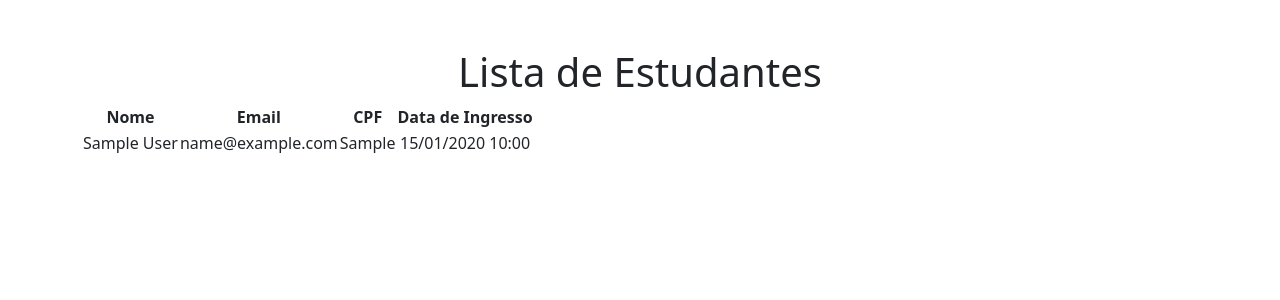
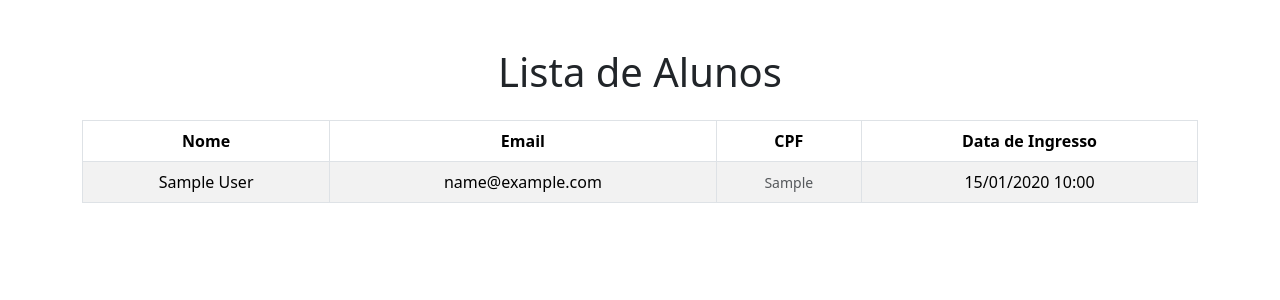
Before and after one commit to manoelcn/academia-dev-python, a Django app: page /students/list/ in a window 1280 px wide. Shown: the part 120-420 px from the top of the page. Run offline with Django 5.2, Linux system fonts and the light colour scheme; tables that the repository leaves empty hold one stand-in row (values such as "Sample post").

Commit message:
style: muda layout da tabela da listagem de alunos

```diff
--- a/students/templates/student_list.html
+++ b/students/templates/student_list.html
@@ -5,31 +5,38 @@
 {% endblock %}
 
 {% block content %}
-    <h1>Lista de Estudantes</h1>
+    <h1 class="mt-4 mb-4">Lista de Alunos</h1>
 
     {% if students %}
-    <table>
+
+        <div class="table-responsive">
+            <table class="table table-striped table-hover table-bordered">
                 <thead>
                     <tr>
-                <th >Nome</th>
-                <th >Email</th>
-                <th >CPF</th>
-                <th >Data de Ingresso</th>
+                        <th>Nome</th>
+                        <th>Email</th>
+                        <th>CPF</th>
+                        <th>Data de Ingresso</th>
                     </tr>
                 </thead>
                 <tbody>
                     {% for student in students %}
                     <tr>
-                <td >{{ student.name }}</td>
-                <td >{{ student.email }}</td>
-                <td >{{ student.cpf }}</td>
-                <td >{{ student.admission_date|date:"d/m/Y H:i" }}</td>
+                        <td>{{ student.name }}</td>
+                        <td>{{ student.email }}</td>
+                        <td><span class="text-muted small">{{ student.cpf }}</span></td>
+                        <td>{{ student.admission_date|date:"d/m/Y H:i" }}</td>
                     </tr>
                     {% endfor %}
                 </tbody>
             </table>
+        </div>
+
     {% else %}
-    <p>Nenhum aluno encontrado.</p>
+        <div class="alert alert-warning text-center" role="alert">
+            <i class="fas fa-exclamation-triangle me-2"></i>
+            <strong>Atenção!</strong> Nenhum aluno foi encontrado no sistema.
+        </div>
     {% endif %}
 
 {% endblock %}
```
Lines whose indentation alone changed are shown as unchanged.
